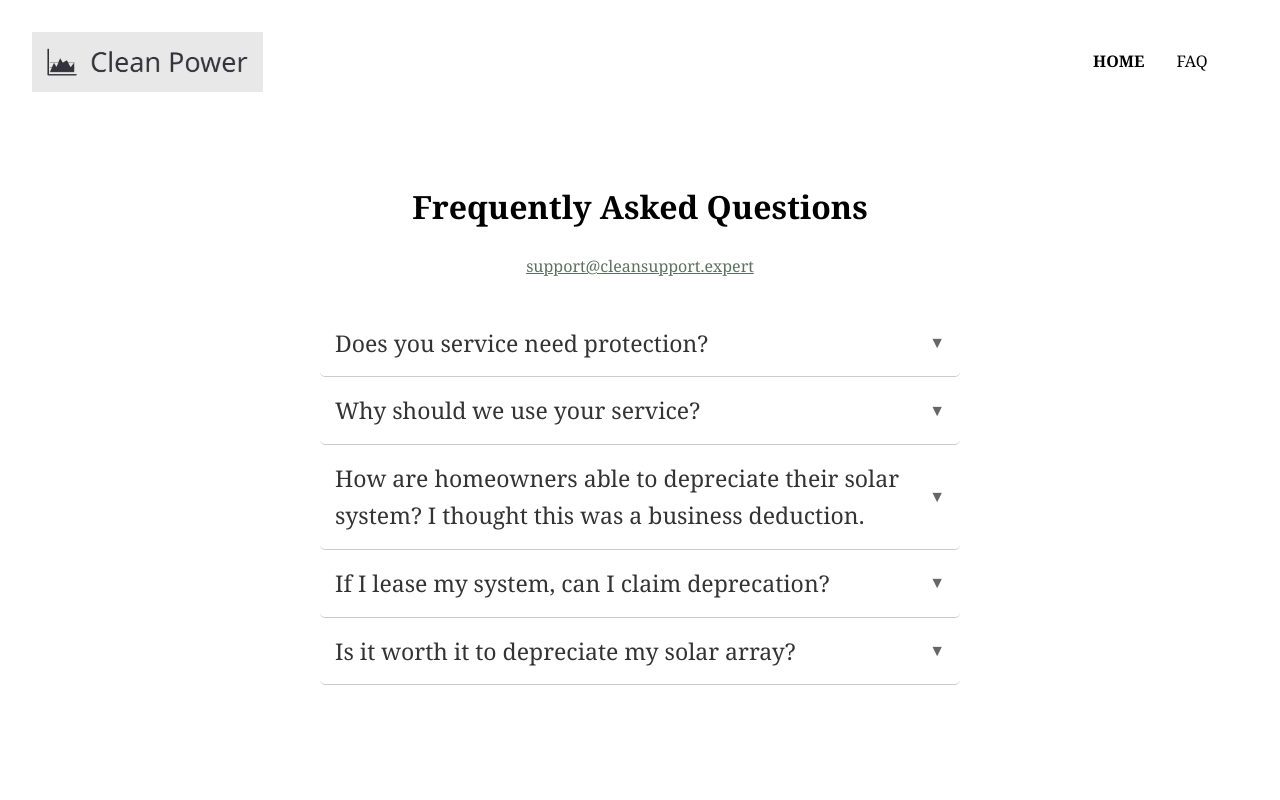
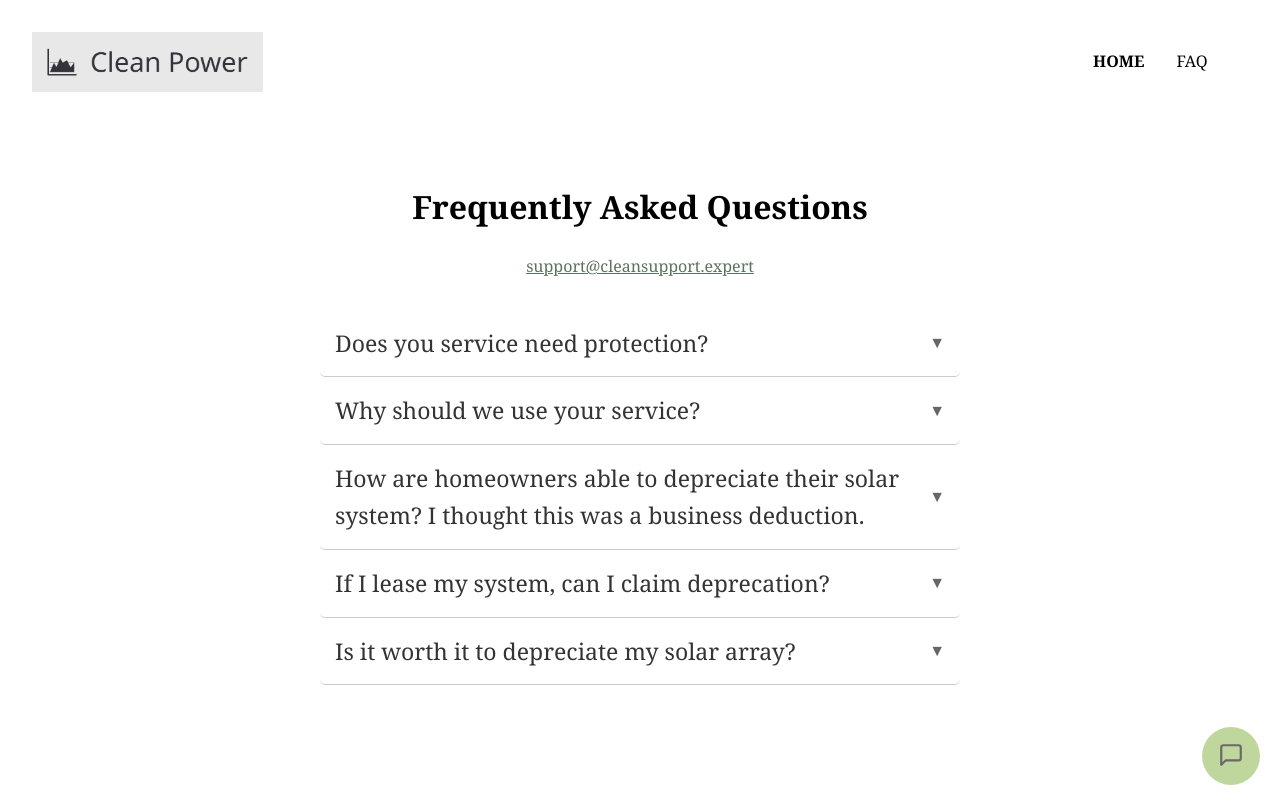
Before and after one commit to LetsGetRemixed/TaxWebsite, a React (Create React App) app in the folder taxwebsite/: page /faq in a window 1280 px wide. Shown: the top 800 px of the page. Built offline with nearby package versions, Linux system fonts and the light colour scheme.

Commit message:
Added icons react icons

```diff
--- a/taxwebsite/package.json
+++ b/taxwebsite/package.json
@@ -8,6 +8,7 @@
     "@testing-library/user-event": "^13.5.0",
     "react": "^18.2.0",
     "react-dom": "^18.2.0",
+    "react-icons": "^5.1.0",
     "react-router-dom": "^6.23.0",
     "react-scripts": "5.0.1",
     "web-vitals": "^2.1.4"
--- a/taxwebsite/src/Pages/FAQ.jsx
+++ b/taxwebsite/src/Pages/FAQ.jsx
@@ -3,6 +3,7 @@ import '../css/FAQ.css';
 import Footer from './Footer';
 import Navbar from './Navbar';
 import ChatWindow from '../components/ChatWindow';
+import { FiMessageSquare } from "react-icons/fi";
 
 const FAQ = () => {
     const [openQuestion, setOpenQuestion] = useState([]);
@@ -72,7 +73,7 @@ const FAQ = () => {
                 ))
             }
         </div>
-        <button onClick={handleChatButtonClick}>{isChatOpen ? 'Close Chat' : 'Open Chat'}</button>
+        <button className='chatbot-button' onClick={handleChatButtonClick}>{isChatOpen ? 'X' : <FiMessageSquare />}</button>
         {
             // If isOpen then display the chat
             isChatOpen && <ChatWindow isOpen={isChatOpen} onClose={handleCloseChat} />
--- a/taxwebsite/src/components/ChatWindow.jsx
+++ b/taxwebsite/src/components/ChatWindow.jsx
@@ -1,6 +1,9 @@
 // ChatWindow.js
 import React, { useState, useEffect } from 'react';
 import '../css/ChatWindow.css'; // Import CSS for styling
+import { IoMdSend } from "react-icons/io";
+import { FaChevronDown } from "react-icons/fa";
+import { GiConfirmed } from "react-icons/gi";
 
 // Format Date
 const formatDate = (date) => {
@@ -59,7 +62,7 @@ const ChatWindow = ({ isOpen, onClose }) => {
       // If the current question is asking for email and name
       newMessages = [
         ...messages,
-        { text: `Name: ${name}, Email: ${email}`, sender: 'user', timestamp: new Date() }
+        { text: ` ${name}, ${email}`, sender: 'user', timestamp: new Date() }
       ];
     } else {
       newMessages = [...messages];
@@ -90,7 +93,7 @@ const ChatWindow = ({ isOpen, onClose }) => {
       <div className='heading-section'>
         <div className='chat-header'>
           <p className='contact-us'>Contact Us</p>
-          <button className='close-button' onClick={onClose}>▼</button>
+          <button className='close-button' onClick={onClose}> <FaChevronDown /> </button>
         </div>
         <p className="sub-heading">We'll respond as soon as we can.</p>
       </div>
@@ -125,7 +128,7 @@ const ChatWindow = ({ isOpen, onClose }) => {
                       />
                       <button onClick={() => {
                         handleUserMessageSubmit();
-                      }} className='send-button'>Send</button>
+                      }} className='send-button'>  <IoMdSend /> </button>
                     </div>
                   ) : (
                     <div>{message.text}</div>
@@ -148,7 +151,7 @@ const ChatWindow = ({ isOpen, onClose }) => {
             placeholder='Enter your question or message here'
             className='input-field'
           />
-          <button onClick={handleUserMessageSubmit} className='send-button' disabled={isInputEmpty}>Send</button>
+          <button onClick={handleUserMessageSubmit} className='send-button' disabled={isInputEmpty}> <IoMdSend /> </button>
         </div>
     </div>
   );
--- a/taxwebsite/src/css/ChatWindow.css
+++ b/taxwebsite/src/css/ChatWindow.css
@@ -1,9 +1,9 @@
 /* ChatWindow.css */
 .chat-window {
   position: fixed;
-  height: 650px;
+  height: 625px;
   width: 400px;
-  bottom: 20px;
+  bottom: 80px;
   right: 20px;
   background-color: #fff;
   border-radius: 15px;
@@ -150,4 +150,6 @@
   border-radius: 20px;
   cursor: pointer;
   height: 40px;
+  width: 40px;
+  font-size: 14px;
 }
--- a/taxwebsite/src/css/FAQ.css
+++ b/taxwebsite/src/css/FAQ.css
@@ -58,3 +58,19 @@
     padding: 10px;
     border-radius: 5px;
   }
+
+  .chatbot-button {
+    position: fixed;
+    bottom: 15px;
+    right: 20px;
+    z-index: 999; /* Ensure it's above other elements */
+    height: 58px;
+    width: 58px;
+    padding-top: 5px;
+    font-size: 26px;
+    cursor: pointer;
+    border-radius: 50%;
+    background-color: rgba(176, 204, 132, 0.8);;
+    border: 2px rgba(176, 204, 132, 0.8);
+    color: #696969;
+}
```
Also changed, not shown: 1 other file (tests, documents, lock files or other folders).
